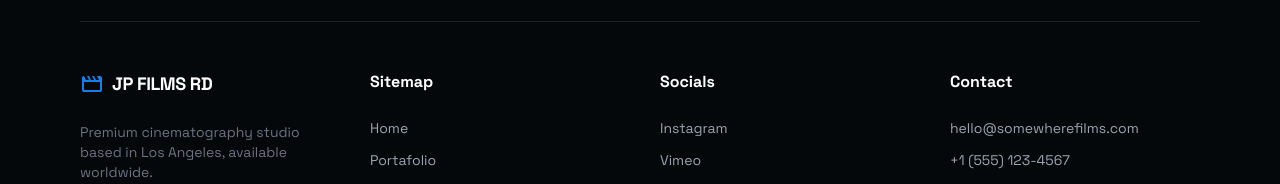
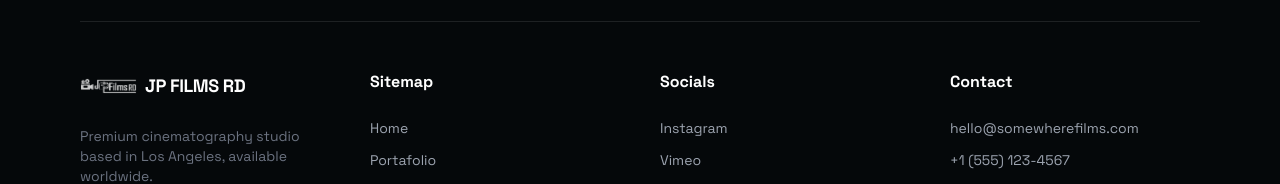
Before and after one commit to aracelymzelada/JP2, a plain HTML site: page index.html in a window 1280 px wide. Shown: the part 2080-2264 px from the top of the page. Drawn offline with nearby package versions, Linux system fonts and the light colour scheme.

Commit message:
commit03

```diff
--- a/index.html
+++ b/index.html
@@ -164,7 +164,7 @@
 <div class="grid grid-cols-2 md:grid-cols-4 gap-10 py-12">
 <div class="col-span-2 md:col-span-1">
 <div class="flex items-center gap-2 mb-6">
-<span class="material-symbols-outlined text-primary text-[24px]">movie</span>
+    <img src="img/JPfilmsRD.png" alt="Logo" class="w-auto h-8 object-contain filter brightness-0 invert opacity-80">
 <span class="text-lg font-bold uppercase tracking-tight">JP films RD</span>
 </div>
 <p class="text-gray-500 text-sm mb-4">
```
Also changed, not shown: portafolio.html (+1 -1 lines).
